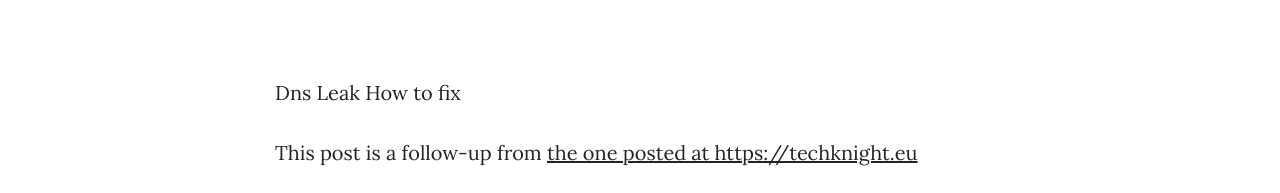
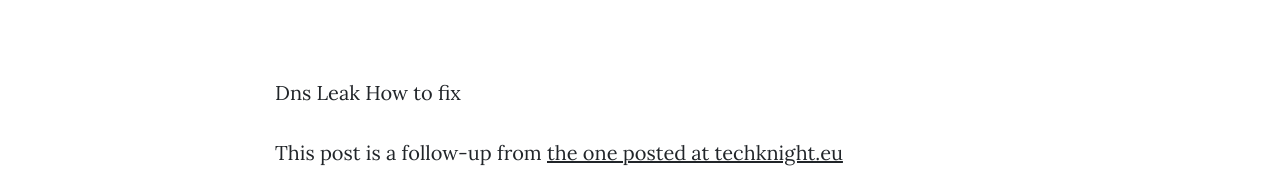
Before and after one commit to unixproject/blog, a website: page fix-dns-leak-openvpn-archlinux.html in a window 1280 px wide. Shown: the part 607-800 px from the top of the page. Drawn offline with nearby package versions, Linux system fonts and the light colour scheme.

Commit message:
Update fix-dns-leak-openvpn-archlinux.html

```diff
--- a/fix-dns-leak-openvpn-archlinux.html
+++ b/fix-dns-leak-openvpn-archlinux.html
@@ -82,8 +82,8 @@ aria-label="Toggle navigation">
 <p>Dns Leak How to fix</a>
 
 <p>This post is a follow-up from <a
-href="https://techknight.eu/2015/04/30/fix-dns-leak-openvpn-manjaro/">the one posted at
-https://techknight.eu</a>
+
+href="https://techknight.eu/2015/04/30/fix-dns-leak-openvpn-manjaro/">the one posted at techknight.eu</a>
     <!-- Footer -->
     <footer>
       <div class="container">
```
